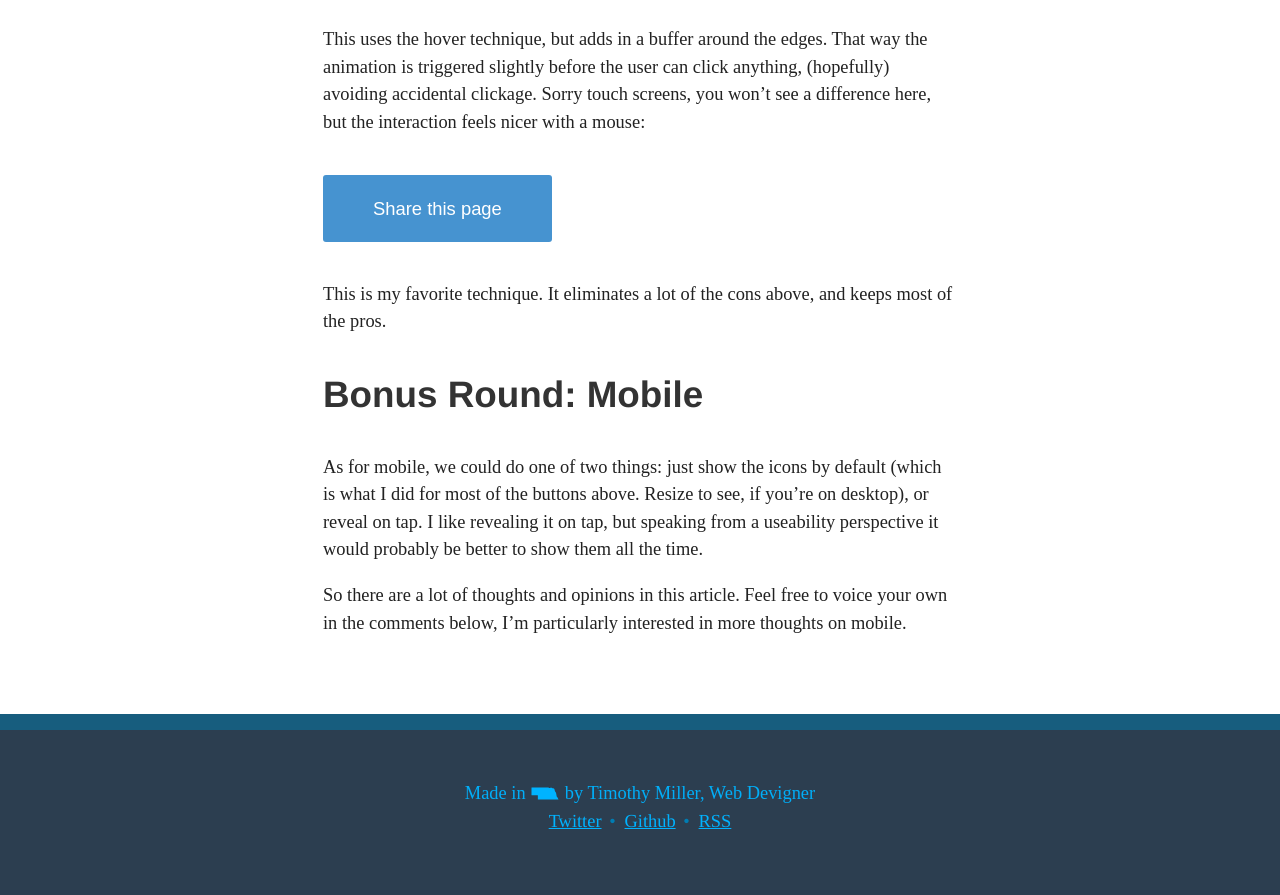
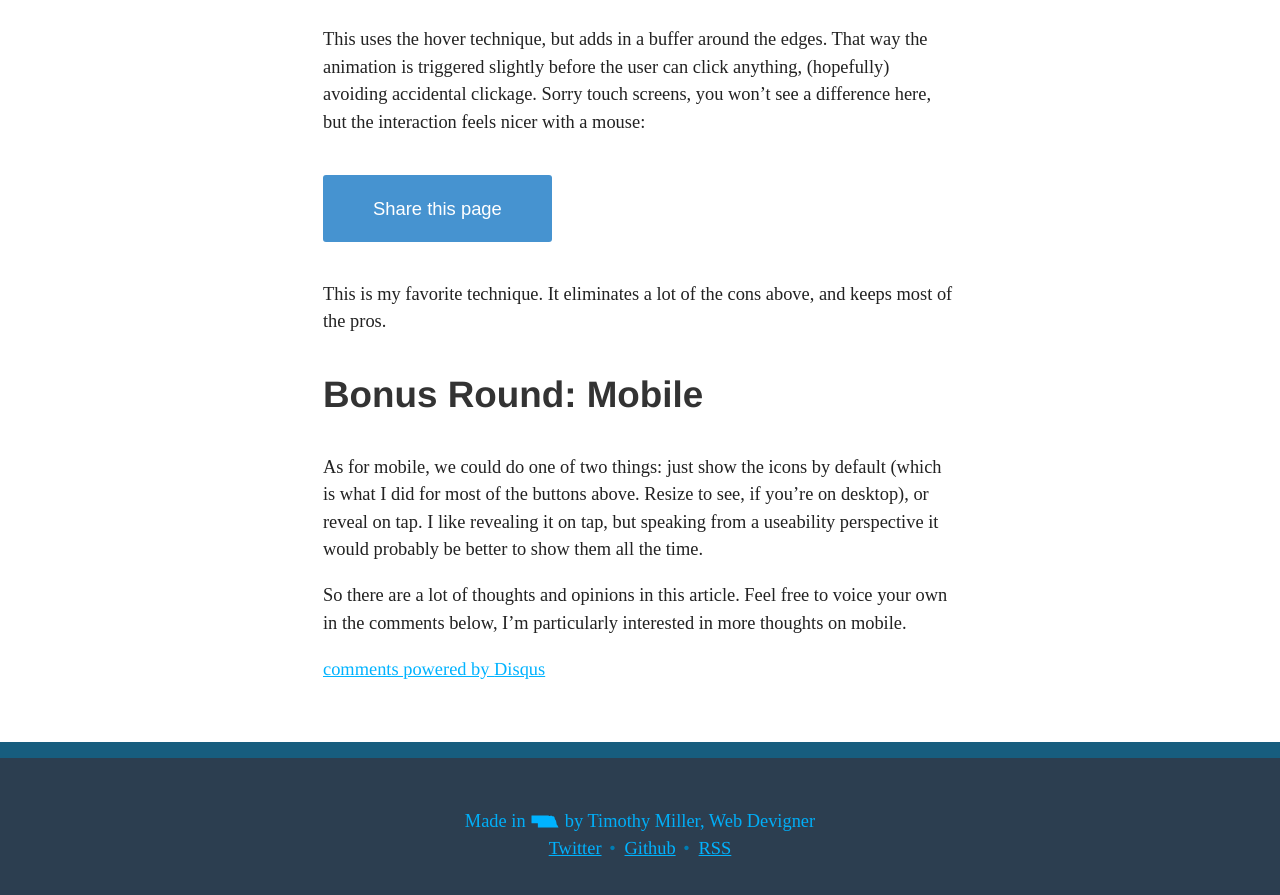
Before and after one commit to WebInspectInc/tjacobdesign.github.io, a Jekyll site: the page built from _posts/2014-04-26-skinning-a-sharing-button.markdown, in a window 1280 px wide and 900 px high, scrolled down 2147 px. Shown: the top 895 px of the window. Built offline with Jekyll 4.4.1, drawn with Linux system fonts in a browser that asks for light colours; some web fonts are replaced; Markdown is read by kramdown in place of the engine named in the settings; comment, search, counter and statistics services are not loaded; before the commit the page ends 3019 px from its top, so only the background shows below that.

Commit message:
Added comments

```diff
--- a/_layouts/post.html
+++ b/_layouts/post.html
@@ -8,7 +8,29 @@
 		<h1>{{ page.title }}</h1>
 
 		{{ content }}
+
+
+		{% if page.hasComments %}
+		<footer class="comments" id="comments">
+		    <div id="disqus_thread"></div>
+		    <script type="text/javascript">
+		        /* * * CONFIGURATION VARIABLES: EDIT BEFORE PASTING INTO YOUR WEBPAGE * * */
+		        var disqus_shortname = 'foradesigner'; // required: replace example with your forum shortname
+
+		        /* * * DON'T EDIT BELOW THIS LINE * * */
+		        (function() {
+		            var dsq = document.createElement('script'); dsq.type = 'text/javascript'; dsq.async = true;
+		            dsq.src = '//' + disqus_shortname + '.disqus.com/embed.js';
+		            (document.getElementsByTagName('head')[0] || document.getElementsByTagName('body')[0]).appendChild(dsq);
+		        })();
+		    </script>
+		    <noscript>Please enable JavaScript to view the <a href="http://disqus.com/?ref_noscript">comments powered by Disqus.</a></noscript>
+		    <a href="http://disqus.com" class="dsq-brlink">comments powered by <span class="logo-disqus">Disqus</span></a>
+
+		</footer>
+		{% endif %}
 	</article>
+
 	{% if page.gurl %}
 		<a href="{{ page.gurl }}?rel=author" class="hidden">Google</a>
 	{% else %}
--- a/_posts/2014-04-26-skinning-a-sharing-button.markdown
+++ b/_posts/2014-04-26-skinning-a-sharing-button.markdown
@@ -4,6 +4,7 @@
 date: 2014-4-26 7:52:00
 css: "/css/post/sharing-button.css"
 js: "/js/post/sharing-buttons.js"
+hasComments: true
 ---
 
 Sharing buttons. They're everywhere, from big sites like the NYTimes to little “Mom and Pop” shops. Social networks make sure that they’re super easy to implement, since sharing *is* the meat and potatoes of what they do. And every developer out there has a different idea of how they should work. I am no exception, and this is my take.
--- a/index.html
+++ b/index.html
@@ -17,5 +17,8 @@
 		<p class="time">Published <time class="meta" datetime="{{ post.date }}">{{ post.date | date_to_string }}</time> by{% if post.author %} post.author {% else %} Timothy Miller {% endif %}</p>
 		<h1><a href="{{ post.url }}">{{ post.title }}</a></h1>
 		{{ content }}
+		{% if post.hasComments %}
+		<p><a href="{{ post.url }}#comments">See comments</a></p>
+		{% endif %}
 	</article>
 </div>
```
